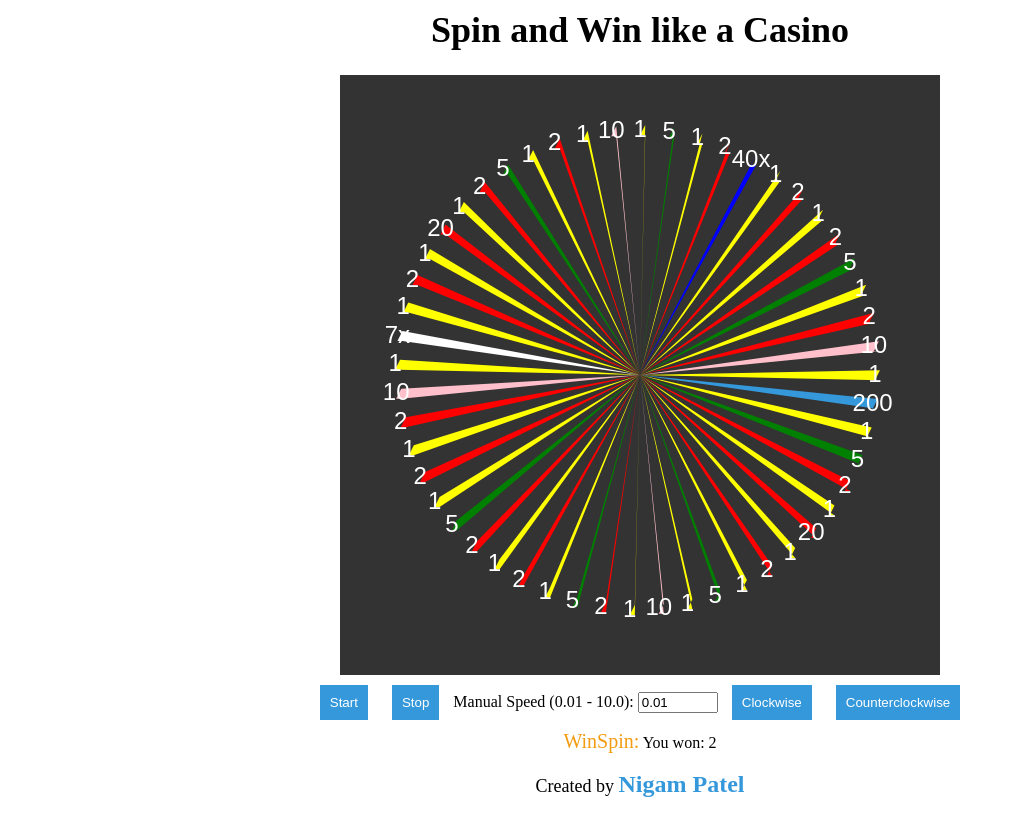
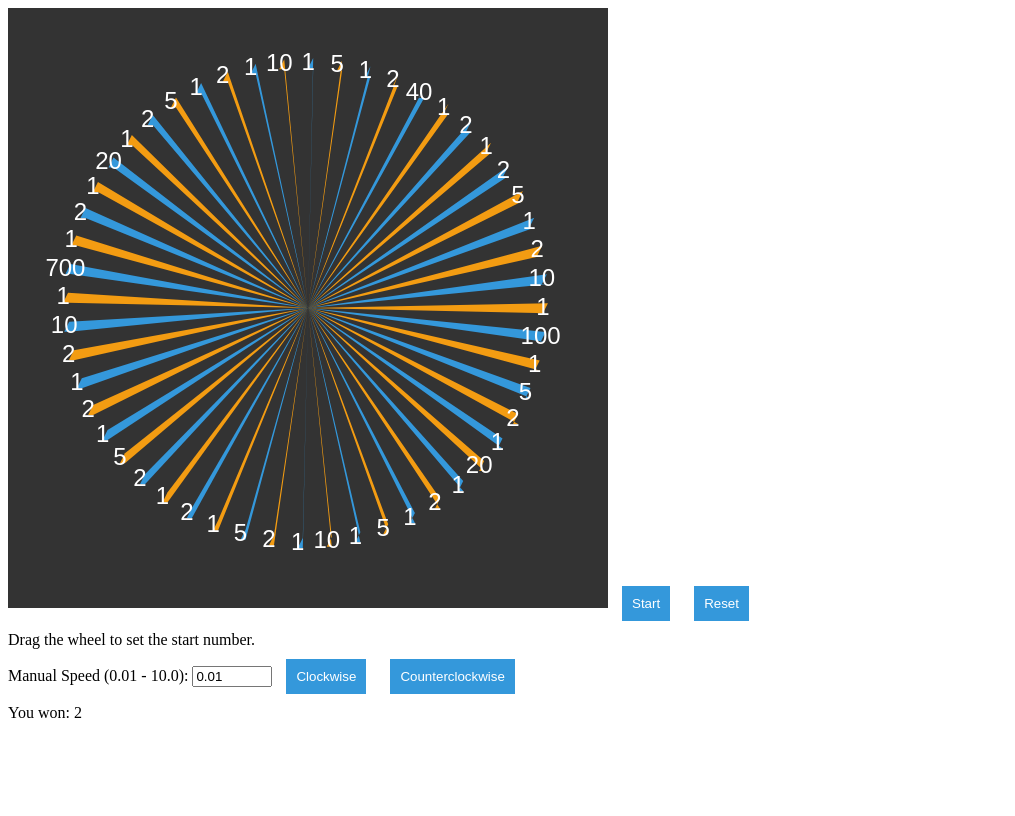
Before and after one commit to nigam498/SPIN, a plain HTML site: page index.html in a window 1280 px wide. Both pictures are taken after a click on the button "Start". Shown: the whole page, without its empty margins (0-1015 px from the left). Drawn offline with Linux system fonts and the light colour scheme.

Commit message:
Update index.html

```diff
--- a/index.html
+++ b/index.html
@@ -2,21 +2,9 @@
 <html>
 <head>
   <style>
-    body {
-      display: flex;
-      justify-content: center;
-      align-items: center;
-      height: 100vh;
-      margin: 0;
-    }
-    #container {
-      text-align: center;
-    }
     canvas {
       background-color: #333;
       cursor: pointer;
-      margin: 0 auto;
-      display: block;
     }
     button {
       margin: 10px;
@@ -26,41 +14,20 @@
       border: none;
       cursor: pointer;
     }
-    h1 {
-      font-size: 36px;
-      font-weight: bold;
-    }
-    p {
-      font-size: 18px;
-    }
-    a {
-      font-size: 24px;
-      font-weight: bold;
-      color: #3498db;
-      text-decoration: none;
-    }
-    #winSpinIndicator {
-      font-size: 20px;
-      color: #f39c12;
-    }
   </style>
 </head>
 <body>
-  <div id="container">
-    <h1>Spin and Win like a Casino</h1>
+
 <canvas id="canvas" width="600" height="600"></canvas>
 <button id="startBtn">Start</button>
-    <button id="stopBtn">Stop</button>
+
+<button id="resetBtn">Reset</button>
+<div id="instructions">Drag the wheel to set the start number.</div>
 <label for="manualSpeedInput">Manual Speed (0.01 - 10.0):</label>
 <input type="number" id="manualSpeedInput" step="0.01" min="0.01" max="10.0" value="0.01">
 <button id="clockwiseBtn">Clockwise</button>
 <button id="counterclockwiseBtn">Counterclockwise</button>
-    <div id="winMessage" style="display: none;">
-      <span id="winSpinIndicator">WinSpin:</span>
-      You won: <span id="prizeAmount"></span>
-    </div>
-    <p>Created by <a href="https://nigam498.github.io/secretmessageservice/">Nigam Patel</a></p>
-  </div>
+<div id="winMessage" style="display: none;">You won: <span id="prizeAmount"></span></div>
 
 <script>
 const canvas = document.getElementById("canvas");
@@ -70,7 +37,7 @@
 const radius = Math.min(width, height) * 0.4;
 ctx.translate(width / 2, height / 2);
 
-    const numbers = [40, 1, 2, 1, 2, 5, 1, 2, 10, 1, 200, 1, 5, 2, 1, 20, 1, 2, 1, 5, 1, 10, 1, 2, 5, 1, 2, 1, 2, 5, 1, 2, 1, 2, 10, 1, 700, 1, 2, 1, 20, 1, 2, 5, 1, 2, 1, 10, 1, 5, 1, 2];
+const numbers = [40, 1, 2, 1, 2, 5, 1, 2, 10, 1, 100, 1, 5, 2, 1, 20, 1, 2, 1, 5, 1, 10, 1, 2, 5, 1, 2, 1, 2, 5, 1, 2, 1, 2, 10, 1, 700, 1, 2, 1, 20, 1, 2, 5, 1, 2, 1, 10, 1, 5, 1, 2];
 
 let spinSpeed = 0.01; // Initial spin speed (can be adjusted by the user)
 const pinWidth = 10;
@@ -86,16 +53,20 @@
     const manualSpeed = parseFloat(document.getElementById("manualSpeedInput").value);
     if (!isNaN(manualSpeed)) {
       spinSpeed = manualSpeed;
+      showWinMessage(numbers[getWinningNumber()]); // Show the prize immediately
       spinning = true;
       spinWheel();
     }
   }
 });
 
-    document.getElementById("stopBtn").addEventListener("click", () => {
-      if (spinning) {
-        stopSpin();
-      }
+
+
+document.getElementById("resetBtn").addEventListener("click", () => {
+  angle = 0;
+  drawWheel(angle);
+  spinning = false;
+  hideWinMessage();
 });
 
 document.getElementById("clockwiseBtn").addEventListener("click", () => {
@@ -136,13 +107,15 @@
   angle += clockwise ? spinSpeed : -spinSpeed; // Adjust for clockwise or counterclockwise
   drawWheel(angle);
 
-      // Check if the wheel stopped
-      if (spinSpeed <= 0.0001) {
+  // Decrease the spin speed gradually
+  spinSpeed -= decreaseRate;
+
+  if (spinSpeed <= 0) {
+    spinSpeed = 0;
     spinning = false;
-        showWinMessage(getWinningNumber(angle));
+    showWinMessage(numbers[getWinningNumber()]);
   } else {
     requestAnimationFrame(spinWheel);
-        spinSpeed -= decreaseRate;
   }
 }
 
@@ -164,27 +137,7 @@
     ctx.lineTo(x, y - pinWidth);
     ctx.closePath();
 
-        let fillColor = "#3498db"; // Default color
-
-        if (num === 40 || num === 100) {
-          fillColor = "blue";
-          num += "x";
-        } else if (num === 2 || num === 20 || num === 40) {
-          fillColor = "red";
-        } else if (num === 1) {
-          fillColor = "yellow";
-        } else if (num === 5) {
-          fillColor = "green";
-        } else if (num === 10) {
-          fillColor = "pink";
-        } else if (num === 700) {
-          fillColor = "golden";
-          num = "7x";
-        } else if (num === 2) {
-          fillColor = "silver";
-        }
-
-        ctx.fillStyle = fillColor;
+    ctx.fillStyle = i % 2 === 0 ? "#3498db" : "#f39c12";
     ctx.fill();
 
     ctx.fillStyle = "#fff";
@@ -195,26 +148,25 @@
   }
 }
 
-    function getWinningNumber(rotation) {
-      // Calculate the winning sector based on the current rotation
-      const step = (2 * Math.PI) / numbers.length;
-      const adjustedRotation = (rotation % (2 * Math.PI) + 2 * Math.PI) % (2 * Math.PI);
-      const sector = Math.floor((adjustedRotation + step / 2) / step) % numbers.length;
-
-      return sector;
+function getWinningNumber() {
+  // Simulate a random winning number selection (replace with your logic)
+  return Math.floor(Math.random() * numbers.length);
 }
 
-    function showWinMessage(sector) {
+function showWinMessage(winningNumber) {
   const winMessage = document.getElementById("winMessage");
   const prizeAmount = document.getElementById("prizeAmount");
-      prizeAmount.textContent = numbers[sector];
+  prizeAmount.textContent = numbers[winningNumber];
   winMessage.style.display = "block";
 }
 
-    function stopSpin() {
-      // Gradually slow down the wheel
-      decreaseRate = 0.005;
+function hideWinMessage() {
+  const winMessage = document.getElementById("winMessage");
+  winMessage.style.display = "none";
 }
+
+drawWheel(angle);
 </script>
+
 </body>
 </html>
```
Lines whose indentation alone changed are shown as unchanged.
